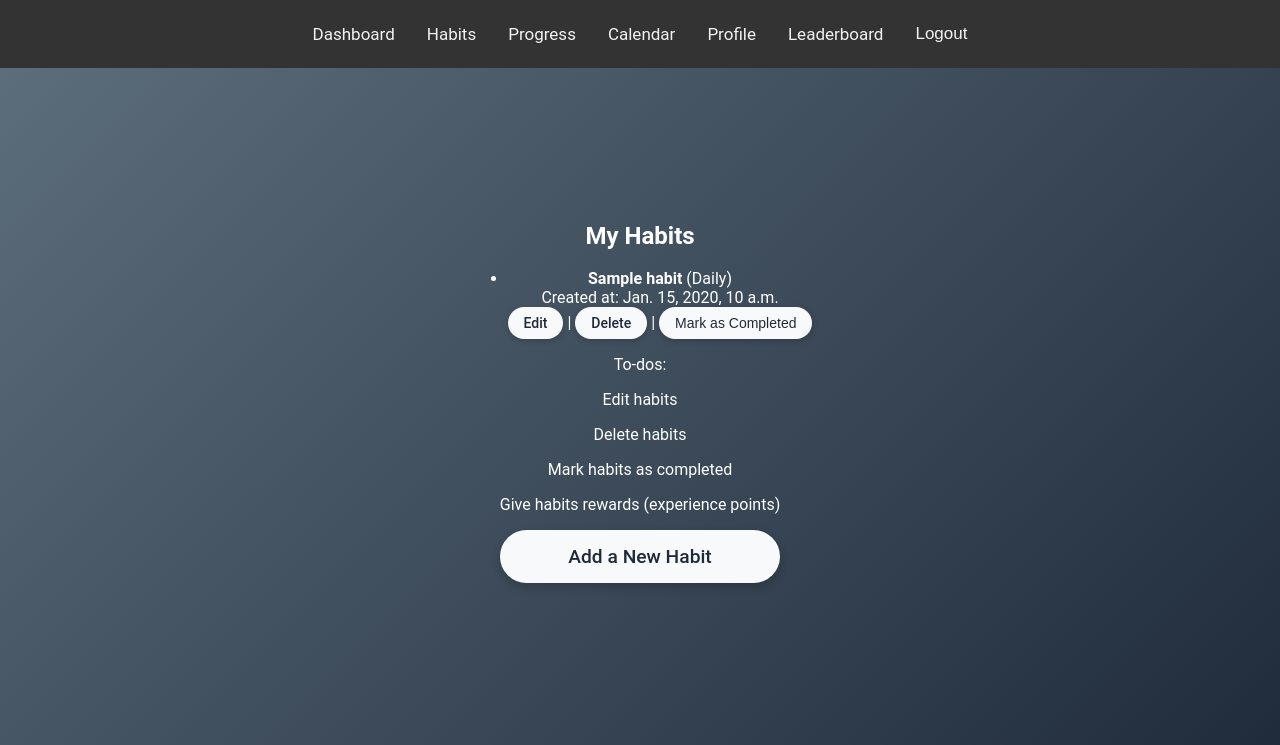
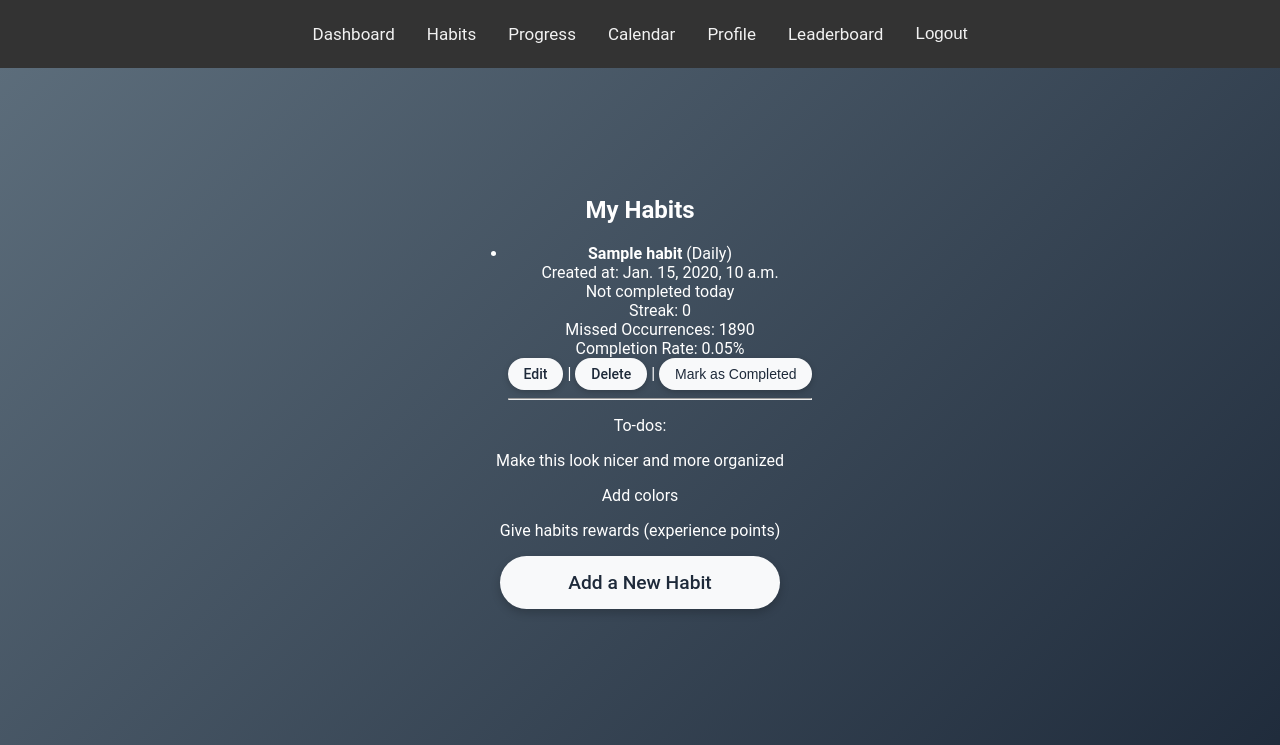
Before and after one commit to richard-w1/momentum, a Django app: page /my_habits/ in a window 1280 px wide. Shown: the top 745 px of the page. Run offline with Django 5.2, Linux system fonts and the light colour scheme; a user stored in the database is signed in; tables that the repository leaves empty hold one stand-in row (values such as "Sample post").

Commit message:
Habit page shows if habit was completed for the current time period

```diff
--- a/website/templates/my_habits.html
+++ b/website/templates/my_habits.html
@@ -14,6 +14,33 @@
                     </div>
                     <div class="habit-meta">
                         Created at: <span class="habit-date">{{ habit.created_at }}</span>
+                    <br>
+                    {% if habit.frequency == 'daily' %}
+                        {% if habit.is_completed_today %}
+                            <span class="completed-status">Completed today</span>
+                        {% else %}
+                            <span class="not-completed-status">Not completed today</span>
+                        {% endif %}
+                    {% elif habit.frequency == 'weekly' %}
+                        {% if habit.is_completed_this_week %}
+                            <span class="completed-status">Completed this week</span>
+                        {% else %}
+                            <span class="not-completed-status">Not completed this week</span>
+                        {% endif %}
+                    {% elif habit.frequency == 'monthly' %}
+                        {% if habit.is_completed_this_month %}
+                            <span class="completed-status">Completed this month</span>
+                        {% else %}
+                            <span class="not-completed-status">Not completed this month</span>
+                        {% endif %}
+                    {% endif %}
+                    <br>
+                    Streak: {{ habit.get_streak }}
+                    <br>
+                    Missed Occurrences: {{ habit.get_missed_occurrences }}
+                    <br>
+                    Completion Rate: {{ habit.get_completion_rate }}%
+                    <br>
                     </div>
                     <div class="habit-actions">
                         <a href="{% url 'edit_habit' habit.id %}" class="small-btn">Edit</a> |
@@ -24,15 +51,15 @@
                         </form>
                     </div>
                 </li>
+                <hr>
             {% endfor %}
             </ul>
         {% else %}
             <p>You don't have any habits yet. Start adding some!</p>
         {% endif %}
         <p>To-dos:</p>
-        <p>Edit habits</p>
-        <p>Delete habits</p>
-        <p>Mark habits as completed</p>
+        <p>Make this look nicer and more organized</p>
+        <P>Add colors</P>
         <p>Give habits rewards (experience points)</p>
         <div>
             <a href="{% url 'add_habit' %}" class="btn">Add a New Habit</a>
--- a/website/website/models.py
+++ b/website/website/models.py
@@ -33,6 +33,7 @@ class Habit(models.Model):
     def get_streak(self):
         completions = self.completions.order_by('-date_completed')
         streak = 0
+        today = date.today()
         if not completions.exists():
             return streak
 
@@ -41,10 +42,16 @@ class Habit(models.Model):
             days=1 if self.frequency == 'daily'
             else (7 if self.frequency == 'weekly'
             else 30))
-        for i, completion in enumerate(completions):
-            if i == 0 and completion.date_completed == today:
-                streak += 1
-            elif i > 0 and (completions[i-1].date_completed - completion.date_completed) == expected_gap:
+
+        first_completion = completions[0]
+        if first_completion.date_completed == today:
+            streak += 1
+
+        for i in range(1, len(completions)):
+            prev_completion = completions[i-1]
+            current_completion = completions[i]
+
+            if (prev_completion.date_completed - current_completion.date_completed) == expected_gap:
                 streak += 1
             else:
                 break
--- a/website/website/views.py
+++ b/website/website/views.py
@@ -12,7 +12,8 @@ from .forms import CustomUserCreationForm, EditUserProfileForm, EditCustomUserPr
 from .forms import HabitForm
 from .models import Habit, HabitCompletion
 from datetime import date
-
+from django.utils import timezone
+from datetime import timedelta
 
 def home_redirect(request):
     return redirect('landing')
@@ -128,6 +129,20 @@ def delete_habit(request, habit_id):
 @login_required
 def my_habits(request):
     habits = Habit.objects.filter(user=request.user)
+    today = timezone.now().date()
+    for habit in habits:
+        if habit.frequency == 'daily':
+            habit.is_completed_today = HabitCompletion.objects.filter(habit=habit, date_completed=today).exists()
+        elif habit.frequency == 'weekly':
+            start_of_week = today - timedelta(days=today.weekday())
+            end_of_week = start_of_week + timedelta(days=6)
+            habit.is_completed_this_week = HabitCompletion.objects.filter(habit=habit, date_completed__range=[start_of_week, end_of_week]).exists()
+        elif habit.frequency == 'monthly':
+            start_of_month = today.replace(day=1)
+            next_month = today.replace(day=28) + timedelta(days=4)
+            start_of_next_month = next_month.replace(day=1)
+            habit.is_completed_this_month = HabitCompletion.objects.filter(habit=habit, date_completed__range=[start_of_month, start_of_next_month - timedelta(days=1)]).exists()
+
     return render(request, 'my_habits.html', {'habits': habits})
 
 @login_required
```
